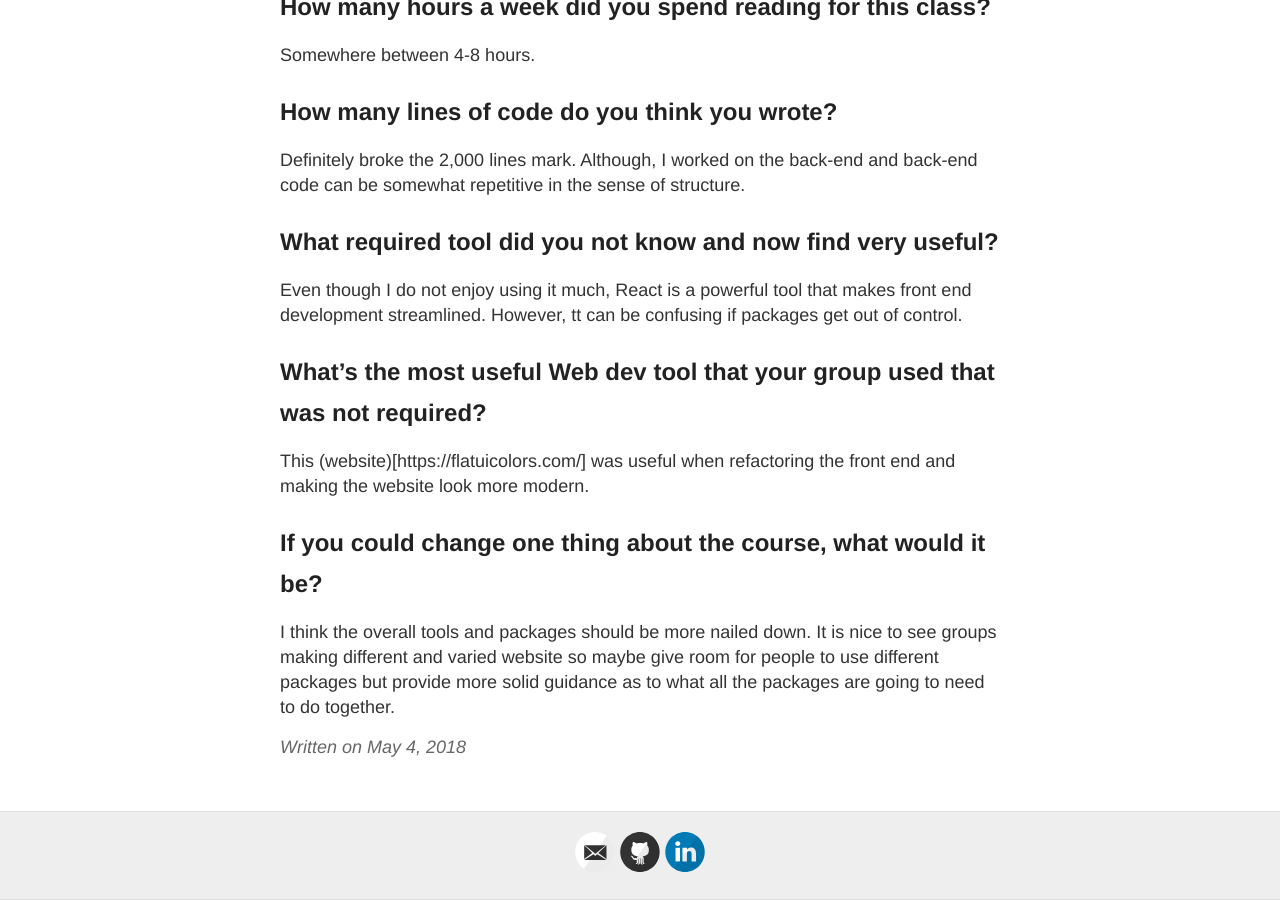
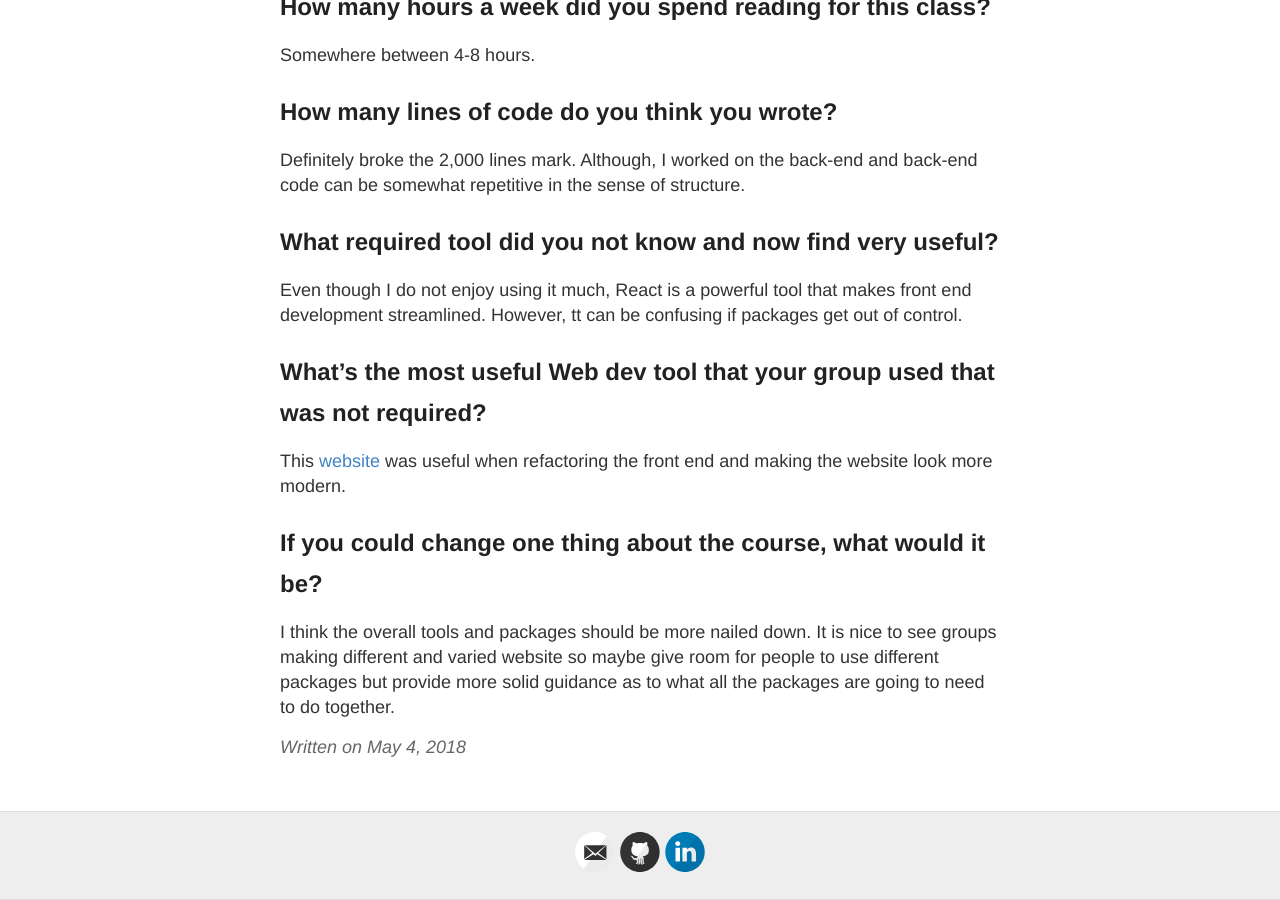
Before and after one commit to larius11/cs373-blog, a Jekyll site: the page built from _posts/2018-05-04-Thirteenth-Post.md, in a window 1280 px wide and 900 px high, scrolled down 1216 px. Built offline with Jekyll 4.4.1, drawn with Linux system fonts in a browser that asks for light colours.

Commit message:
Added post

```diff
--- a/_posts/2018-05-04-Thirteenth-Post.md
+++ b/_posts/2018-05-04-Thirteenth-Post.md
@@ -24,7 +24,7 @@ Definitely broke the 2,000 lines mark. Although, I worked on the back-end and ba
 Even though I do not enjoy using it much, React is a powerful tool that makes front end development streamlined. However, tt can be confusing if packages get out of control.
 
 ## What's the most useful Web dev tool that your group used that was not required?
-This (website)[https://flatuicolors.com/] was useful when refactoring the front end and making the website look more modern.
+This [website](https://flatuicolors.com/) was useful when refactoring the front end and making the website look more modern.
 
 ## If you could change one thing about the course, what would it be?
 I think the overall tools and packages should be more nailed down. It is nice to see groups making different and varied website so maybe give room for people to use different packages but provide more solid guidance as to what all the packages are going to need to do together.
```
